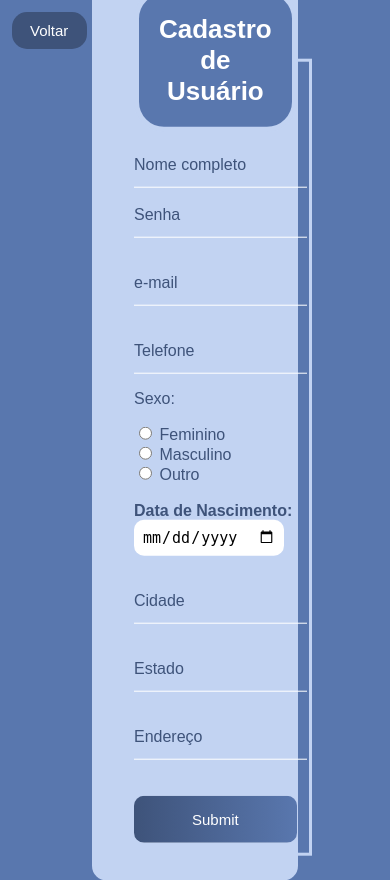
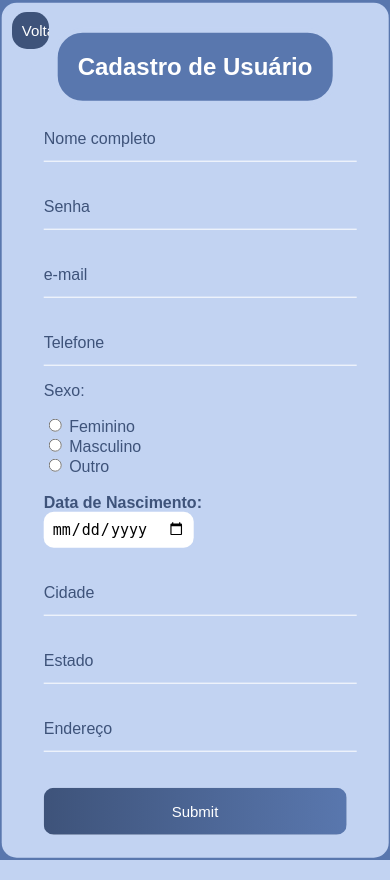
Before and after one commit to patyfil/curso-php, a PHP site: page /formulario.html in a window 390 px wide. Run offline with PHP 8.4, Linux system fonts and the light colour scheme.

Commit message:
alterando formulário e arrumando usuário 5

```diff
--- a/autenticador.php
+++ b/autenticador.php
@@ -41,9 +41,10 @@ if ($submit) {
         *iniciamos uma sessão e redirecionamos o usuário para o painel */ else {
         if (($user == $user1 && $pass == $pass1) || ($user == $user2 && $pass == $pass2)
             || ($user == $user3 && $pass == $pass3) || ($user == $user4 && $pass == $pass4)
+            || ($user == $user5 && $pass == $pass5)
         ) {
             session_start();
-            $_SESSION['usuario_logado'] = $nome;
+            $_SESSION['usuario_logado'] = $user;
             header("Location: index.php");
         }
         /* Se o usuario ou a senha não batem alertamos o usuario */ else {
--- a/css/formulario.css
+++ b/css/formulario.css
@@ -16,6 +16,7 @@ body {
   color: var(--fundo-escuro);
   background-color: var(--fundo-medio);
   background-size: cover;
+  height: 100vh;
 }
 
 label,
@@ -50,7 +51,7 @@ legend {
 /* Fonte "Cadastro de Usuário" */
 legend b {
   color: white;
-  font-size: 26px;
+  font-size: 24px;
 }
 
 .inputBox {
@@ -82,7 +83,7 @@ legend b {
 /* Letras das Legendas dos campos */
 .inputUser:focus~.labelInput,
 .inputUser:valid~.labelInput {
-  top: -10px;
+  top: -15px;
   font-size: 14px;
   color: white;
 }
@@ -131,8 +132,25 @@ legend b {
   box-shadow: 0.3em 0.3em 0.3em #999;
 }
 
-@media (max-width: 500px) {
-  #botao {
-    width: 20%;
+@media (max-width: 1000px) {
+
+  .tela {
+    position: relative;
+    display: flex;
+    justify-content: center;
+    height: 100vh;
+  }
+
+  .botao {
+    position: absolute;
+    display: block;
+    width: 100%;
+    z-index: 1;
+  }
+
+  .box {
+    margin: 0;
+    width: 90%;
+    padding-bottom: 10px;
   }
 }
--- a/formulario.html
+++ b/formulario.html
@@ -12,7 +12,9 @@
 
 <body>
   <!-- Botão de voltar para a tela de login -->
-  <a href="login.php"><input type="submit" name="submit" value="Voltar" id="botao" /></a>
+  <div class="tela">
+    <div class="botao"><a href="login.php"><input type="submit" name="submit" value="Voltar" id="botao" /></a></div>
+
 
     <div class="box">
       <form action="formulario.php" method="POST">
@@ -23,7 +25,7 @@
             <input type="text" name="nome" id="nome" class="inputUser" required />
             <label for="nome" class="labelInput">Nome completo</label>
           </div>
-        <br />
+          <br /><br />
           <div class="inputBox">
             <input type="password" name="senha" id="senha" class="inputUser" required />
             <label for="senha" class="labelInput">Senha</label>
@@ -48,7 +50,7 @@
           <input type="radio" id="outro" name="genero" value="outro" required />
           <label for="outro">Outro</label>
           <br /><br />
-        <label for="data_nascimento"><b>Data de Nascimento:</b></label>
+          <label for="data_nascimento"><b>Data de Nascimento: </b></label>
           <input type="date" name="data_nascimento" id="data_nascimento" required />
           <br /><br /><br />
           <div class="inputBox">
@@ -70,6 +72,9 @@
         </fieldset>
       </form>
     </div>
+
+  </div>
+
 </body>
 
 </html>
```
Lines whose indentation alone changed are shown as unchanged.
